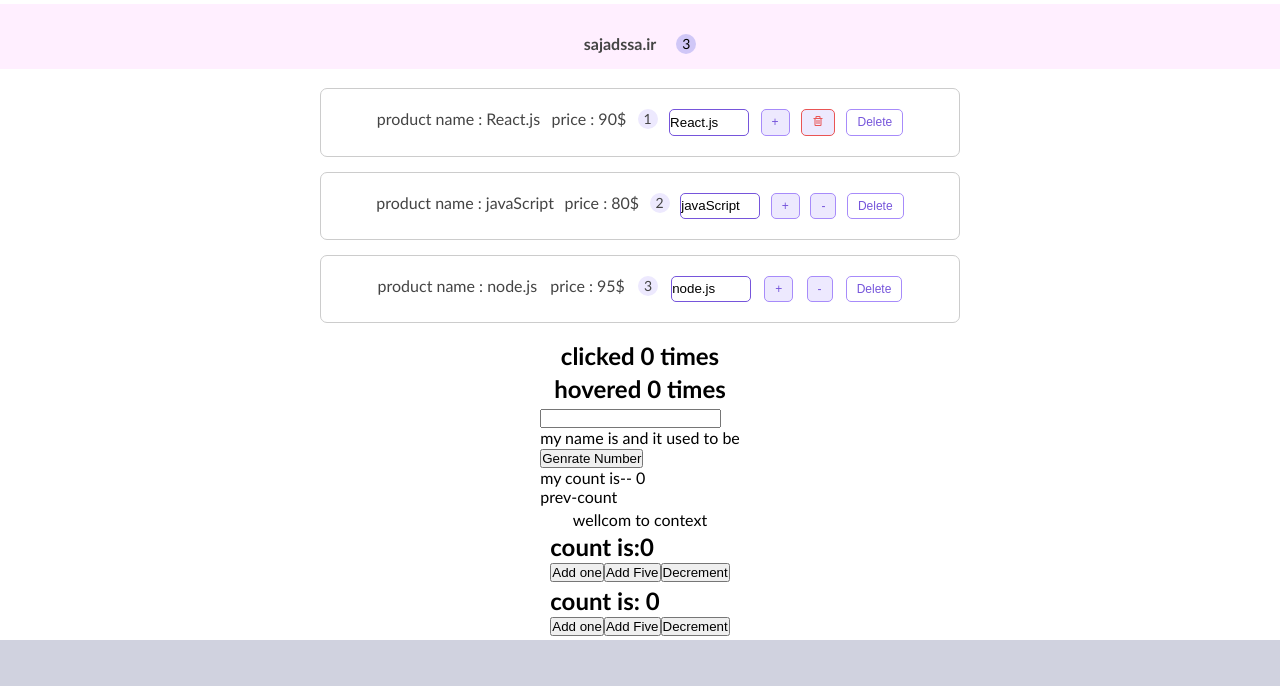
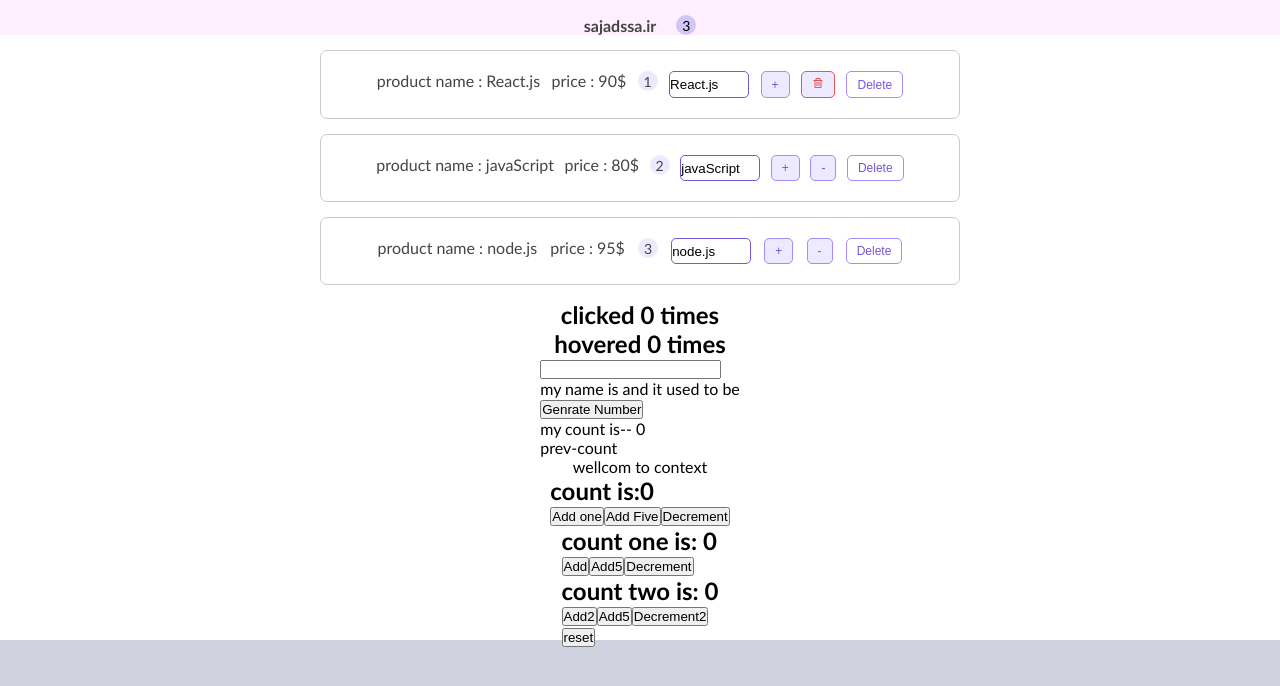
Before and after one commit to Sajadssa/React.js, a React (Create React App) app in the folder first-app/: page / in a window 1280 px wide. Shown: the top 686 px of the page. Built offline with nearby package versions, Linux system fonts and the light colour scheme.

Commit message:
multiple useReducer

```diff
--- a/first-app/src/component/Reducer/CountReducer.jsx
+++ b/first-app/src/component/Reducer/CountReducer.jsx
@@ -1,3 +1,4 @@
+
 import { useContext, useState, useReducer } from "react";
 // import { UseCount, UseCountActions } from "./CounterProvider";
 //hook useReducer:
@@ -10,20 +11,54 @@ import { useContext, useState, useReducer } from "react";
 
 
 
+const initialState = 0;
+const reducer=(state,action)=>{
+
+  switch(action.type){
+    case "add":
+      return state+action.value;
+    case "decrement":
+      return state-action.value;
+    case "reset":
+      return initialState;
+      default:
+      return state;
+
+
+}
+}
 const CountReducer = () => {
-  const initialState = 0;
-    const [count,dispatch] = useReducer((state,action) => {
-      switch (action) {
-        case "addOne":
-          return state + 1;
-        case "addFive":
-          return state + 5;
-        case "decrement":
-          return state - 1;
-        default:
-          return state;
-      }
-    },initialState);
+  // state is object
+  // const initialState={
+  //   firstCounter:0,
+  //   secondCounter:0,
+  // }
+    const [count,dispatch] = useReducer(reducer,initialState);
+    const [countTwo,dispatchTwo] = useReducer(reducer,initialState);
+      // console.log(state,action);
+      // switch (action.type) {
+
+      //   case "add":
+      //     // return state +1;
+      //     return ({...state,firstCounter:state.firstCounter + action.value});
+      //   // case "addFive":
+      //   case "decrement":
+      //     // return state - 1;
+      //     return ({...state,firstCounter:state.firstCounter - action.value});
+      //     case "add2":
+      //       // return state + action.value;
+      //       return ({...state,secondCounter:state.secondCounter +  action.value});
+      //     // case "addFive":
+      //     case "decrement2":
+      //       // return state -  action.value;
+      //       return ({...state,secondCounter:state.secondCounter - action.value});
+      //     case "reset":
+
+      //       // return state + 5;
+      //       return initialState;
+      //   default:
+      //     return state;
+
     //management actions
     //   const addOne = () => {
         //     setCount((prevCount) => prevCount + 1);
@@ -36,10 +71,22 @@ const CountReducer = () => {
 //   };
   return (
     <div>
-      <h2> count is: {count} </h2>
-      <button onClick={() => dispatch("addOne")}> Add one </button>
-      <button onClick={() => dispatch("addFive")}> Add Five </button>
-      <button onClick={() => dispatch("decrement")}> Decrement </button>
+
+
+      {/* pass value property for control value an object */}
+      <div>
+      <h2> count one is: {count} </h2>
+      <button onClick={() => dispatch({type:"add",value:1})}> Add  </button>
+      <button onClick={() => dispatch({type:"add",value:5})}> Add5  </button>
+      <button onClick={() => dispatch({type:"decrement",value:1})}> Decrement </button>
+      </div>
+      <div>
+      <h2> count two is: {countTwo} </h2>
+      <button onClick={() => dispatchTwo({type:"add",value:1})}> Add2 </button>
+      <button onClick={() => dispatchTwo({type:"add",value:5})}> Add5 </button>
+      <button onClick={() => dispatchTwo({type:"decrement",value:1})}> Decrement2 </button>
+      </div>
+      <button onClick={() => dispatch({type:"reset"})}>reset </button>
     </div>
   );
 };
```
